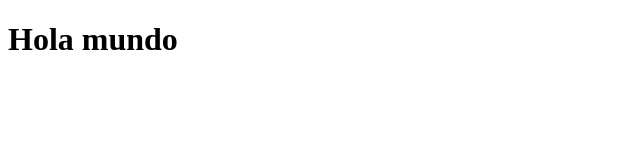
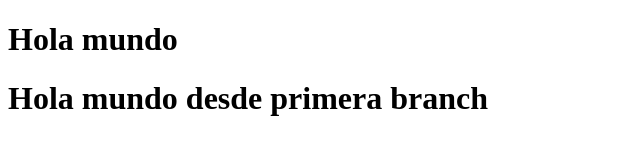
Before and after one commit to MonseCruz/clase-git, a plain HTML site: page index.html in a window 1280 px wide. Shown: the whole page, without its empty margins (0-640 px from the left). Drawn offline with Linux system fonts and the light colour scheme.

Commit message:
2020-02-25/hello world desde primera branch

```diff
--- a/index.html
+++ b/index.html
@@ -7,5 +7,6 @@
 </head>
 <body>
     <h1>Hola mundo</h1>
+    <h1>Hola mundo desde primera branch</h1>
 </body>
 </html>
```
